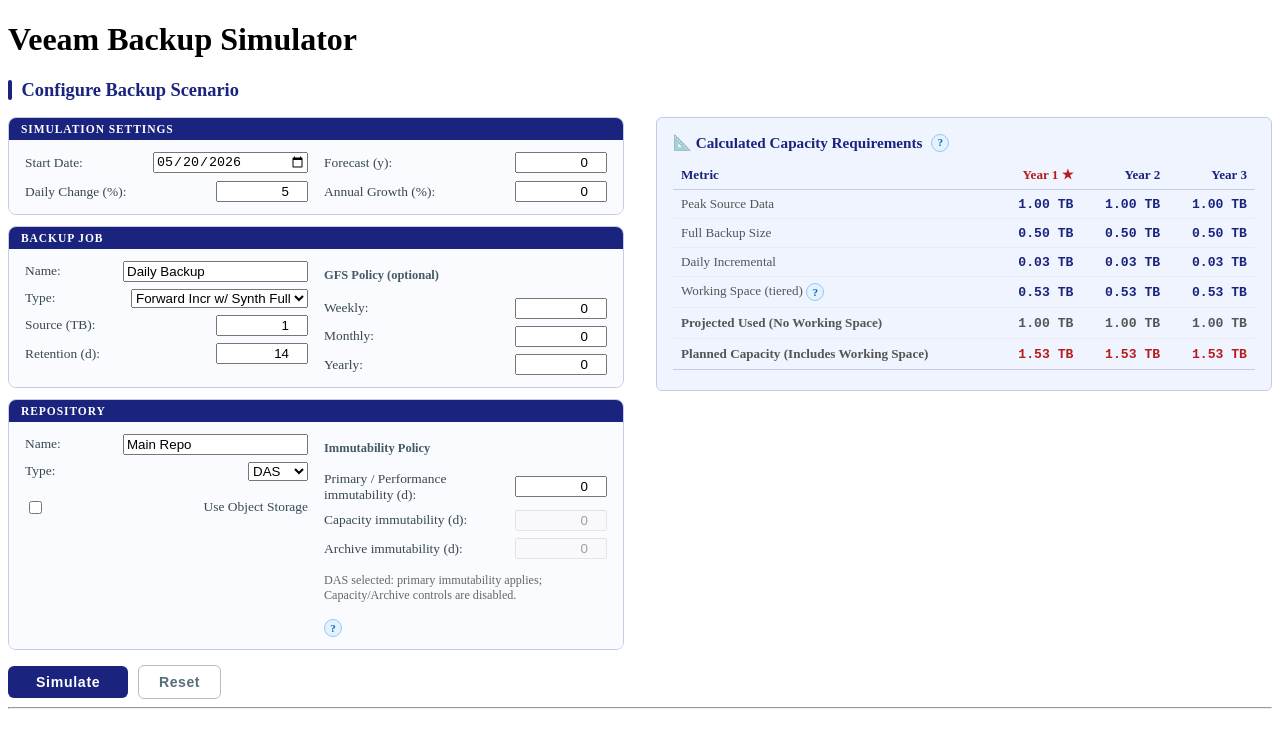
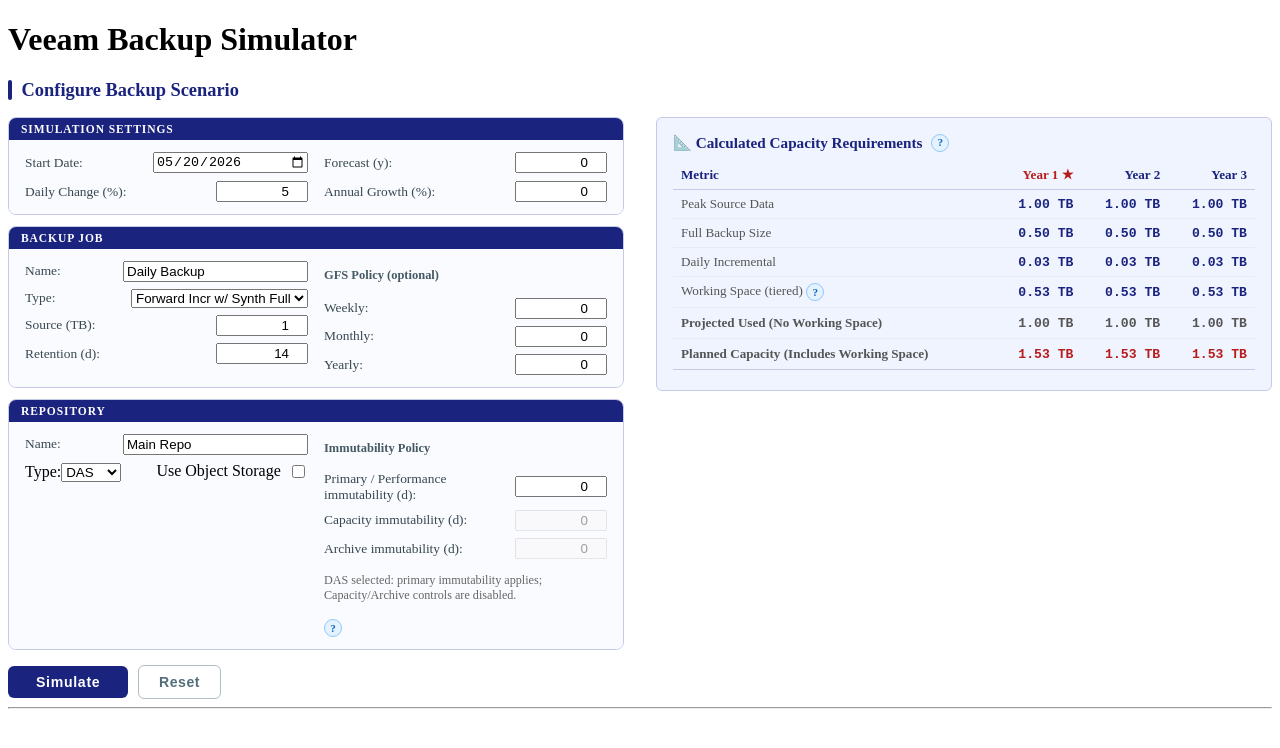
Before and after one commit to rbrambley/veeam-repos-simulator, a React (Vite) app: page / in a window 1280 px wide. Shown: the top 748 px of the page. Built offline with nearby package versions, Linux system fonts and the light colour scheme.

Commit message:
Align ObjectStorage checkbox with type dropdown on right; label left of box

```diff
--- a/src/components/InputForm.tsx
+++ b/src/components/InputForm.tsx
@@ -364,21 +364,23 @@
                   Name:
                   <input value={repoName} onChange={e => setRepoName(e.target.value)} />
                 </label>
-                <label>
+                  <div style={{ display: 'flex', gap: '1rem', alignItems: 'flex-end' }}>
+                    <label style={{ flex: 1 }}>
                       Type:
                       <select value={repoType} onChange={e => setRepoType(e.target.value as RepositoryType)}>
                         <option value="DAS">DAS</option>
                         <option value="SOBR">SOBR</option>
                       </select>
                     </label>
-                <label style={{ display: 'flex', alignItems: 'center', gap: '0.45rem', marginTop: '0.6rem' }}>
+                    <label style={{ display: 'flex', alignItems: 'center', gap: '0.45rem', flexShrink: 0, marginBottom: '0.05rem' }}>
+                      Use Object Storage
                       <input
                         type="checkbox"
                         checked={isObjectStorage}
                         onChange={e => setIsObjectStorage(e.target.checked)}
                       />
-                  Use Object Storage
                     </label>
+                  </div>
               </div>
               <div className="card-split-col">
                 <div className="card-split-col-header">
```
Lines whose indentation alone changed are shown as unchanged.
